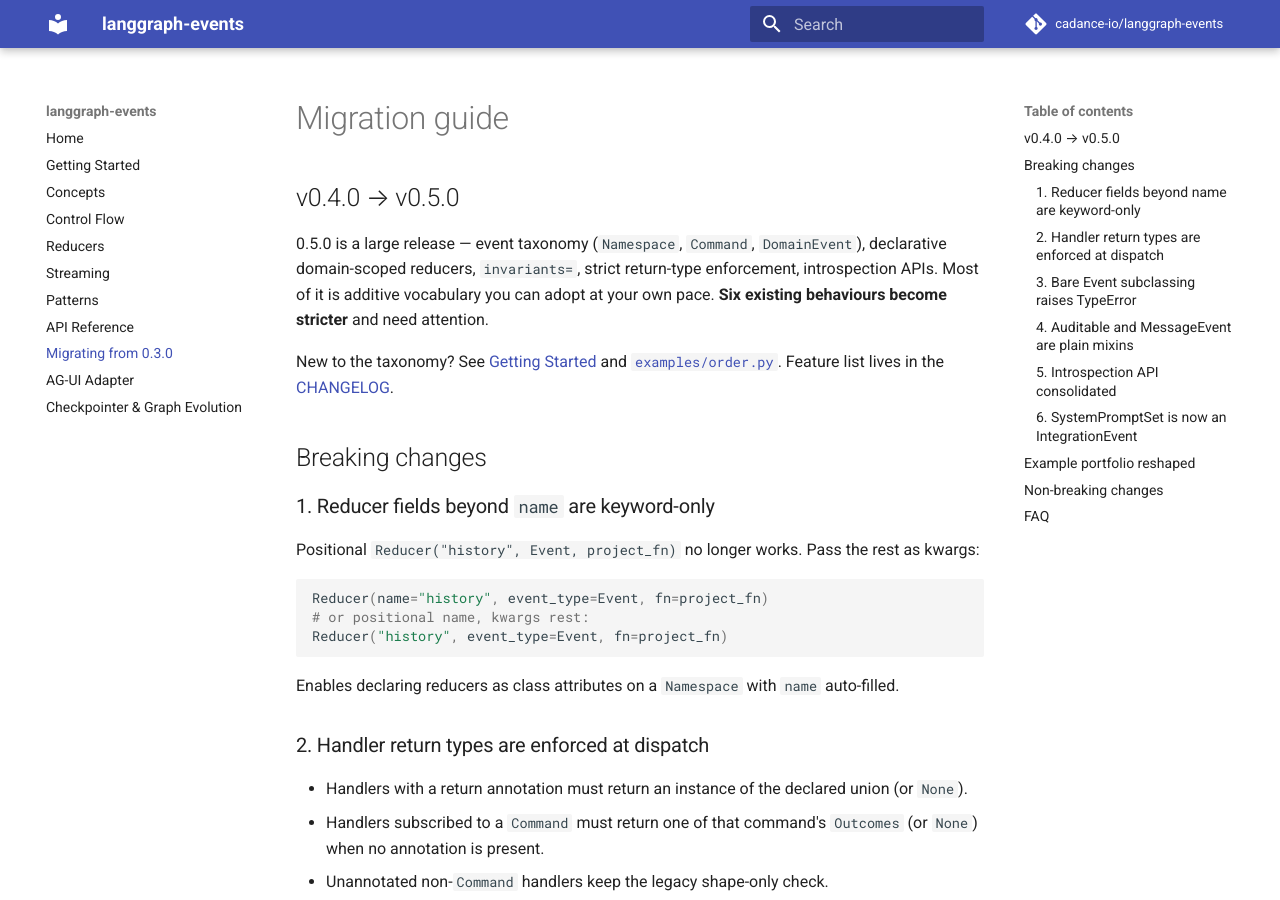
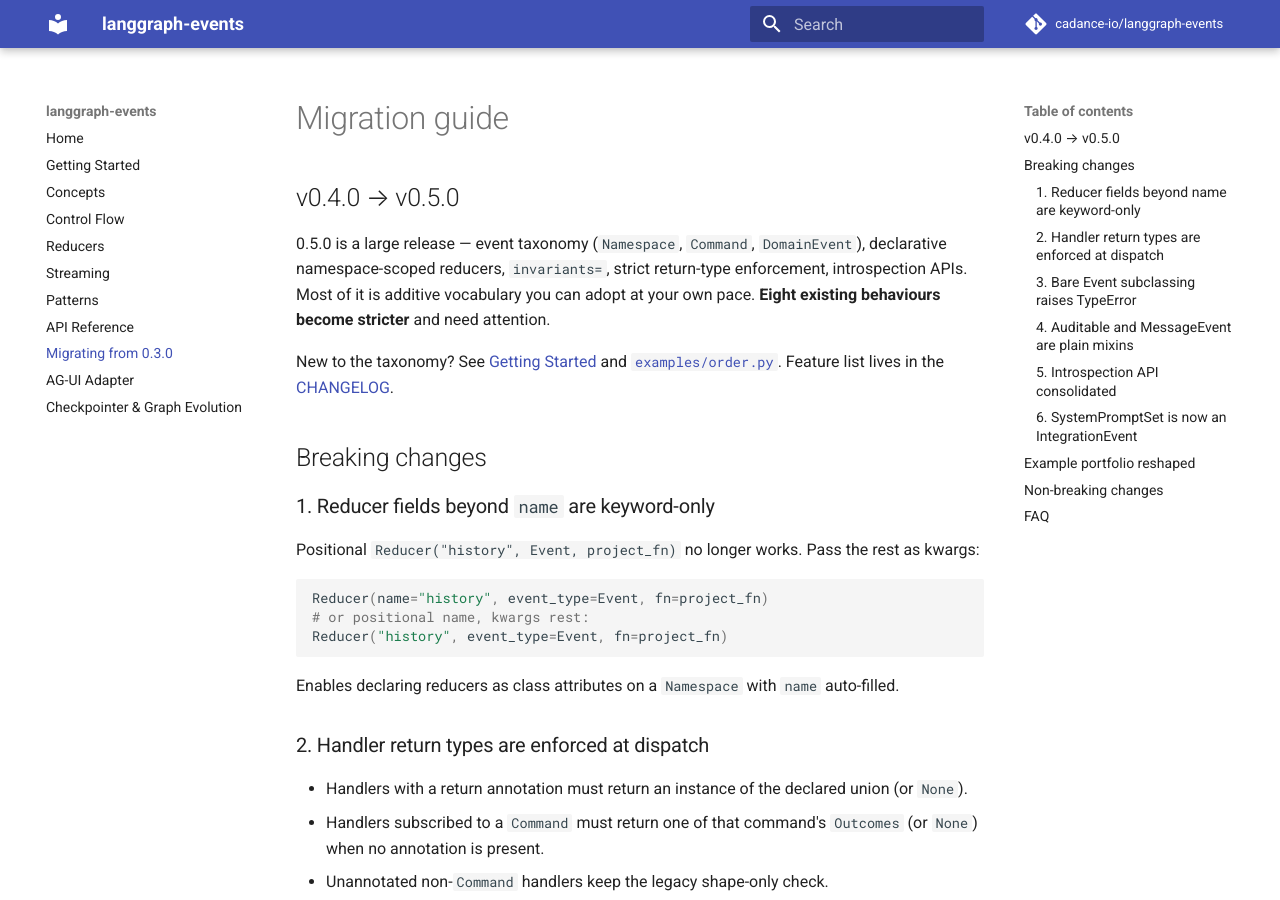
Before and after one commit to cadance-io/langgraph-events, an MkDocs documentation site: the page built from docs/migrating.md, in a window 1280 px wide and 900 px high. Built offline with MkDocs 1.6.1 and Material for MkDocs 9.7.7, drawn with Linux system fonts in a browser that asks for light colours; comment, search, counter and statistics services are not loaded.

Commit message:
docs: migration notes for Namespace rename + FrontendToolCallRequested.name
- New migrating.md entry #7: Domain → Namespace with before/after and
  a sed one-liner users can run on their codebase.
- New migrating.md entry #8: FrontendToolCallRequested.name is now
  required; call sites need an explicit name= kwarg.
- CHANGELOG Removed section grows two entries for
  examples/agui_frontend_tools.py and examples/agui_confirm_dialog.py
  so the delete isn't only mentioned in migrating.md.
- Bump "Six existing behaviours become stricter" → "Eight" in
  migrating.md to match the numbered sections.

Co-Authored-By: Claude Opus 4.7 (1M context) <noreply@anthropic.com>

```diff
--- a/docs/migrating.md
+++ b/docs/migrating.md
@@ -2,7 +2,7 @@
 
 ## v0.4.0 → v0.5.0
 
-0.5.0 is a large release — event taxonomy (`Namespace`, `Command`, `DomainEvent`), declarative domain-scoped reducers, `invariants=`, strict return-type enforcement, introspection APIs. Most of it is additive vocabulary you can adopt at your own pace. **Six existing behaviours become stricter** and need attention.
+0.5.0 is a large release — event taxonomy (`Namespace`, `Command`, `DomainEvent`), declarative namespace-scoped reducers, `invariants=`, strict return-type enforcement, introspection APIs. Most of it is additive vocabulary you can adopt at your own pace. **Eight existing behaviours become stricter** and need attention.
 
 New to the taxonomy? See [Getting Started](getting-started.md) and [`examples/order.py`](https://github.com/cadance-io/langgraph-events/blob/main/examples/order.py). Feature list lives in the [CHANGELOG](https://github.com/cadance-io/langgraph-events/blob/main/CHANGELOG.md).
 
```
Also changed, not shown: CHANGELOG.md (+5 -3 lines).
